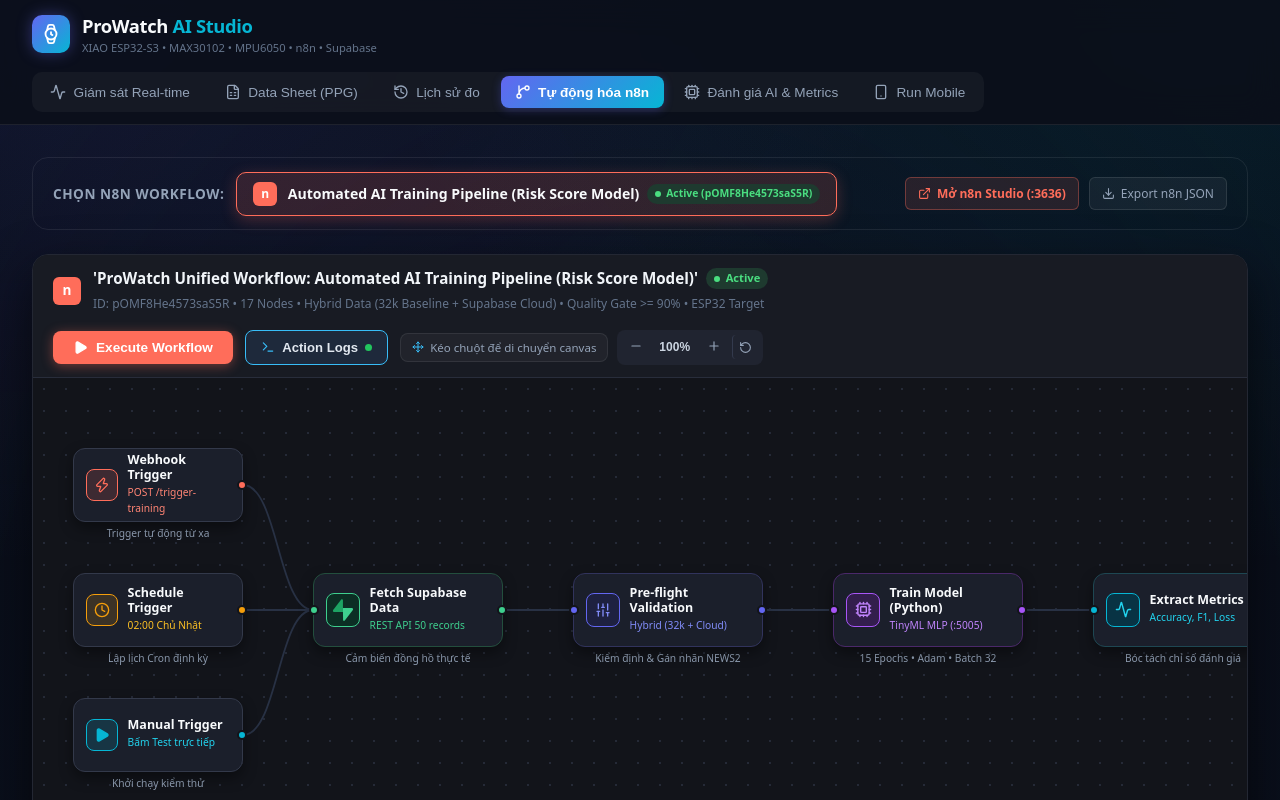
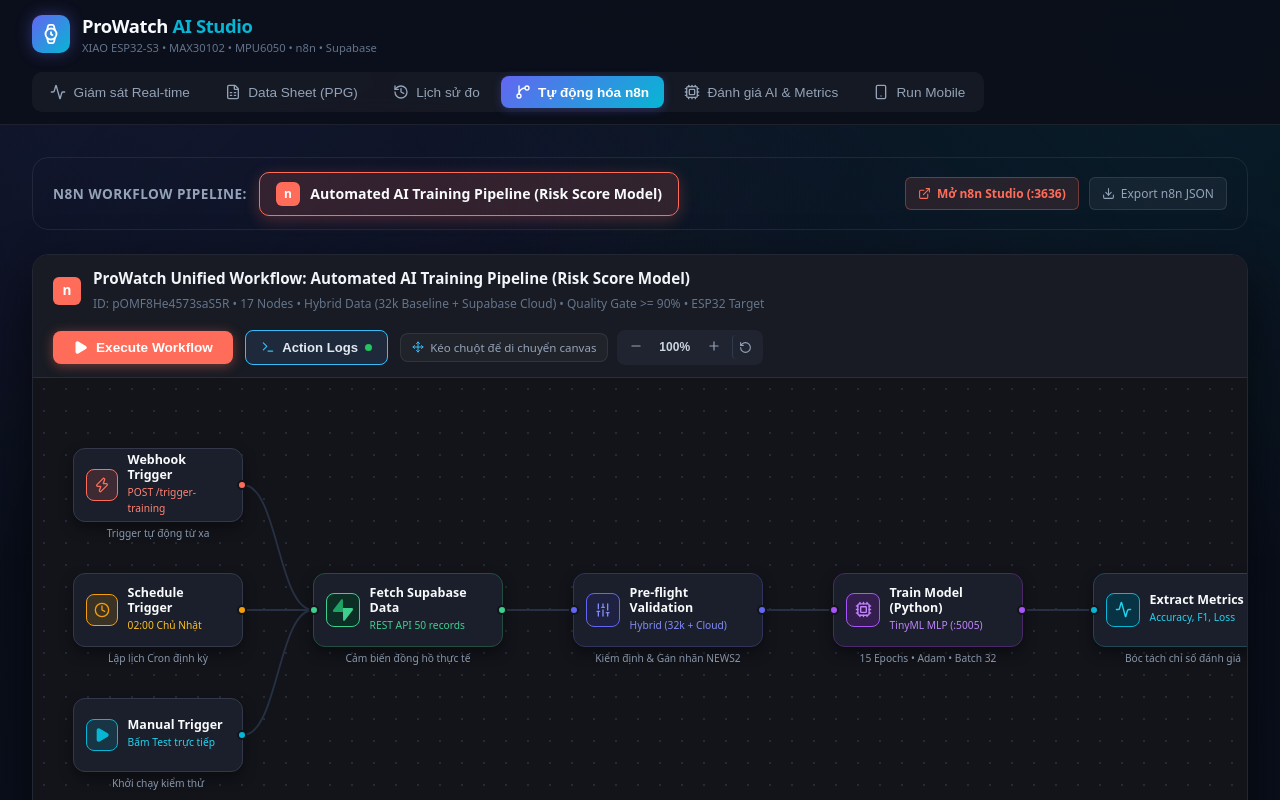
Before and after one commit to aaron-ACY/ProWatch, a Next.js app in the folder web/: page / in a window 1280 px wide. Both pictures are taken after a click on the button "Tự động hóa n8n". Shown: the top 800 px of the page. Built offline with nearby package versions, Linux system fonts and the light colour scheme.

Commit message:
refactor(web): clean up redundant active tags and update pipeline header in PipelineTab

```diff
--- a/web/src/components/PipelineTab.tsx
+++ b/web/src/components/PipelineTab.tsx
@@ -575,7 +575,7 @@ const int health_risk_model_int8_len = 3104; // 3.03 KB
       }}>
         <div style={{ display: 'flex', alignItems: 'center', gap: '0.75rem', flexWrap: 'wrap' }}>
           <span style={{ fontSize: '0.85rem', fontWeight: 700, color: '#94a3b8', textTransform: 'uppercase', letterSpacing: '0.5px' }}>
-            Chọn n8n Workflow:
+            n8n Workflow Pipeline:
           </span>
 
           {/* Unified Single Workflow Header Badge */}
@@ -603,25 +603,9 @@ const int health_risk_model_int8_len = 3104; // 3.03 KB
             }}>
               n
             </div>
-            <div style={{ display: 'flex', alignItems: 'center', gap: '0.5rem', flexWrap: 'wrap' }}>
-              <span style={{ fontSize: '0.88rem', fontWeight: 800, color: '#f8fafc' }}>
-                Automated AI Training Pipeline (Risk Score Model)
-              </span>
-              <span style={{
-                fontSize: '0.65rem',
-                backgroundColor: '#1e3a2f',
-                color: '#4ade80',
-                padding: '0.15rem 0.5rem',
-                borderRadius: '999px',
-                fontWeight: 800,
-                display: 'inline-flex',
-                alignItems: 'center',
-                gap: '0.3rem'
-              }}>
-                <span style={{ width: 6, height: 6, borderRadius: '50%', backgroundColor: '#4ade80' }} />
-                Active (pOMF8He4573saS5R)
-              </span>
-            </div>
+            <span style={{ fontSize: '0.88rem', fontWeight: 800, color: '#f8fafc' }}>
+              Automated AI Training Pipeline (Risk Score Model)
+            </span>
           </div>
         </div>
 
@@ -713,21 +697,7 @@ const int health_risk_model_int8_len = 3104; // 3.03 KB
             <div>
               <div style={{ display: 'flex', alignItems: 'center', gap: '0.5rem' }}>
                 <span style={{ fontSize: '0.95rem', fontWeight: 700, color: '#f1f5f9' }}>
-                  'ProWatch Unified Workflow: Automated AI Training Pipeline (Risk Score Model)'
-                </span>
-                <span style={{
-                  backgroundColor: '#1e3a2f',
-                  color: '#4ade80',
-                  fontSize: '0.7rem',
-                  fontWeight: 700,
-                  padding: '0.15rem 0.5rem',
-                  borderRadius: '999px',
-                  display: 'flex',
-                  alignItems: 'center',
-                  gap: '0.35rem'
-                }}>
-                  <span style={{ width: 6, height: 6, borderRadius: '50%', backgroundColor: '#4ade80' }} />
-                  Active
+                  ProWatch Unified Workflow: Automated AI Training Pipeline (Risk Score Model)
                 </span>
               </div>
               <span style={{ fontSize: '0.75rem', color: '#64748b' }}>
```
